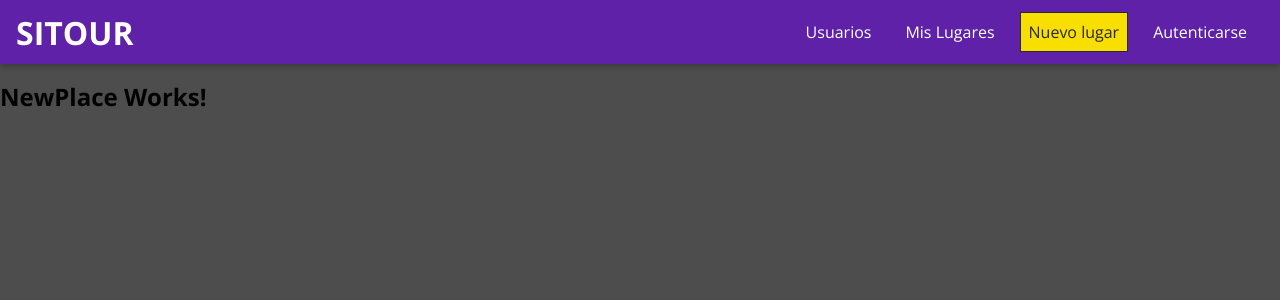
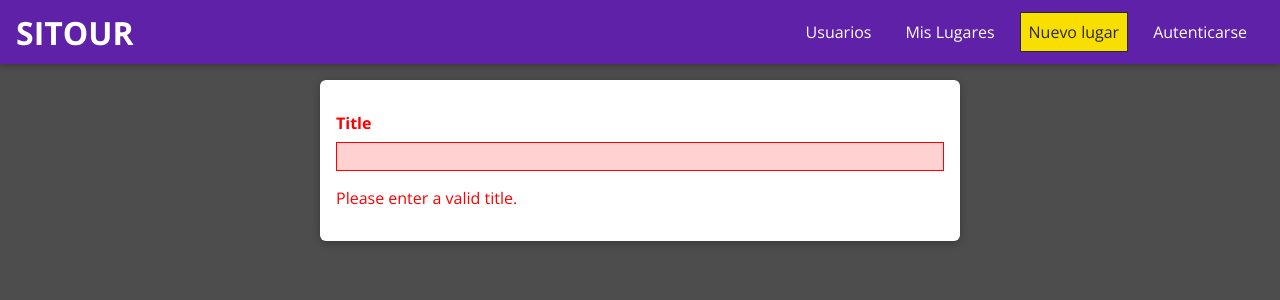
Before and after one commit to luismi930213/mern-course-react, a React (Create React App) app: page /places/new in a window 1280 px wide. Shown: the top 300 px of the page. Built offline with nearby package versions, Linux system fonts and the light colour scheme.

Commit message:
Adding input logic

```diff
--- /dev/null
+++ b/src/places/pages/NewPlace.css
@@ -0,0 +1,11 @@
+.place-form {
+  position: relative;
+  list-style: none;
+  margin: 0 auto;
+  padding: 1rem;
+  width: 90%;
+  max-width: 40rem;
+  box-shadow: 0 2px 8px rgba(0, 0, 0, 0.26);
+  border-radius: 6px;
+  background: white;
+}
--- a/src/places/pages/NewPlace.js
+++ b/src/places/pages/NewPlace.js
@@ -1,7 +1,12 @@
 import React from 'react';
 
+import Input from '../../shared/FormElements/Input';
+import './NewPlace.css'
+
 const NewPlace = () => {
-  return <h2>NewPlace Works!</h2>
+  return <form className='place-form'>
+    <Input label='Title' type='text' element='input' errorText='Please enter a valid title.' />
+  </form>
 };
 
 export default NewPlace;
--- /dev/null
+++ b/src/shared/FormElements/Input.css
@@ -0,0 +1,41 @@
+.form-control {
+  margin: 1rem 0;
+}
+
+.form-control label,
+.form-control input,
+.form-control textarea {
+  display: block;
+}
+
+.form-control label {
+  font-weight: bold;
+  margin-bottom: 0.5rem;
+}
+
+.form-control input,
+.form-control textarea {
+  width: 100%;
+  font: inherit;
+  border: 1px solid #ccc;
+  background: #f8f8f8;
+  padding: 0.15rem 0.25rem;
+}
+
+.form-control input:focus,
+.form-control textarea:focus {
+  outline: none;
+  background: #ebebeb;
+  border-color: #510077;
+}
+
+.form-control--invalid label,
+.form-control--invalid p {
+  color: red;
+}
+
+.form-control--invalid input,
+.form-control--invalid textarea {
+  border-color: red;
+  background: #ffd1d1;
+}
--- /dev/null
+++ b/src/shared/FormElements/Input.js
@@ -0,0 +1,35 @@
+import React, { useReducer } from 'react';
+
+import './Input.css'
+
+const inputReducer = (state, action) => {
+    switch (action.type) {
+        case 'onChange':
+            return {
+                ...state,
+                value: action.val,
+                isValid: true
+            }
+        default:
+            return state;
+    }
+}
+
+const Input = props => {
+    const [inputState, dispatch] = useReducer(inputReducer, { value: '' });
+
+    const changeHandler = event => {
+        dispatch({ type: 'onChange', val: event.target.value });
+    }
+
+    const input = <input id={props.id} type={props.type} placeholder={props.placeholder} onChange={changeHandler} value={inputState.value} />
+    const textarea = <textarea id={props.id} rows={props.rows || 3} onChange={changeHandler} value={inputState.value} />
+    const element = props.element === 'input' ? input : textarea;
+    return <div className={`form-control ${!inputState.isValid && 'form-control--invalid'}`}>
+        <label htmlFor={props.id}>{props.label}</label>
+        {element}
+        {!inputState.isValid && <p>{props.errorText}</p>}
+    </div>
+}
+
+export default Input;
```
